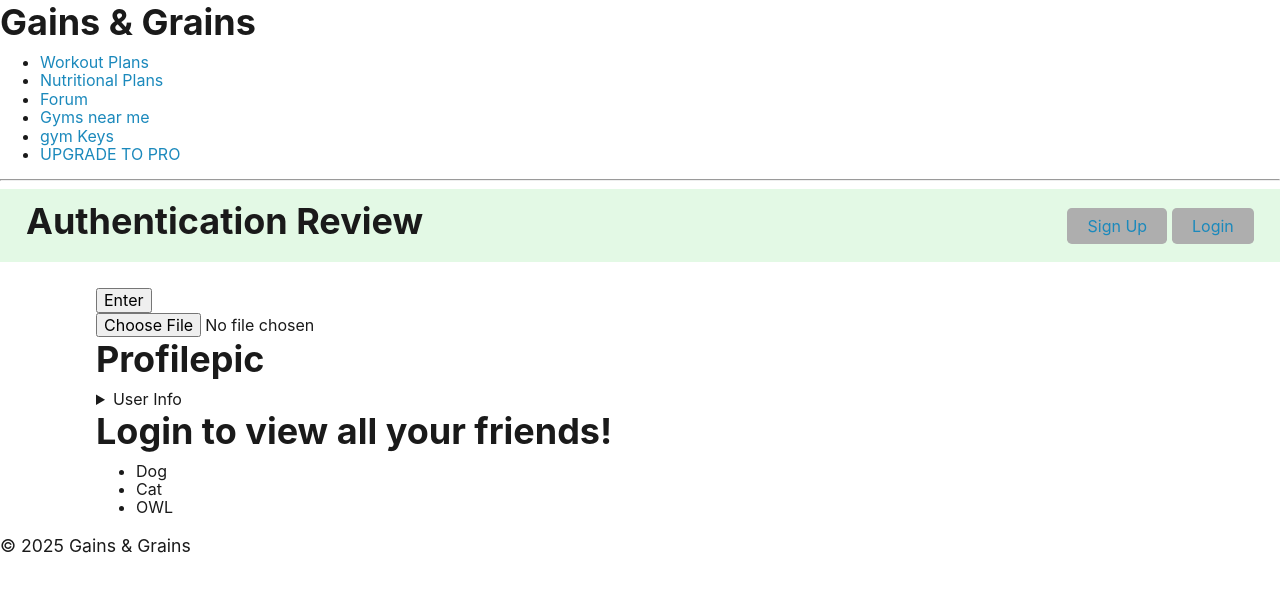
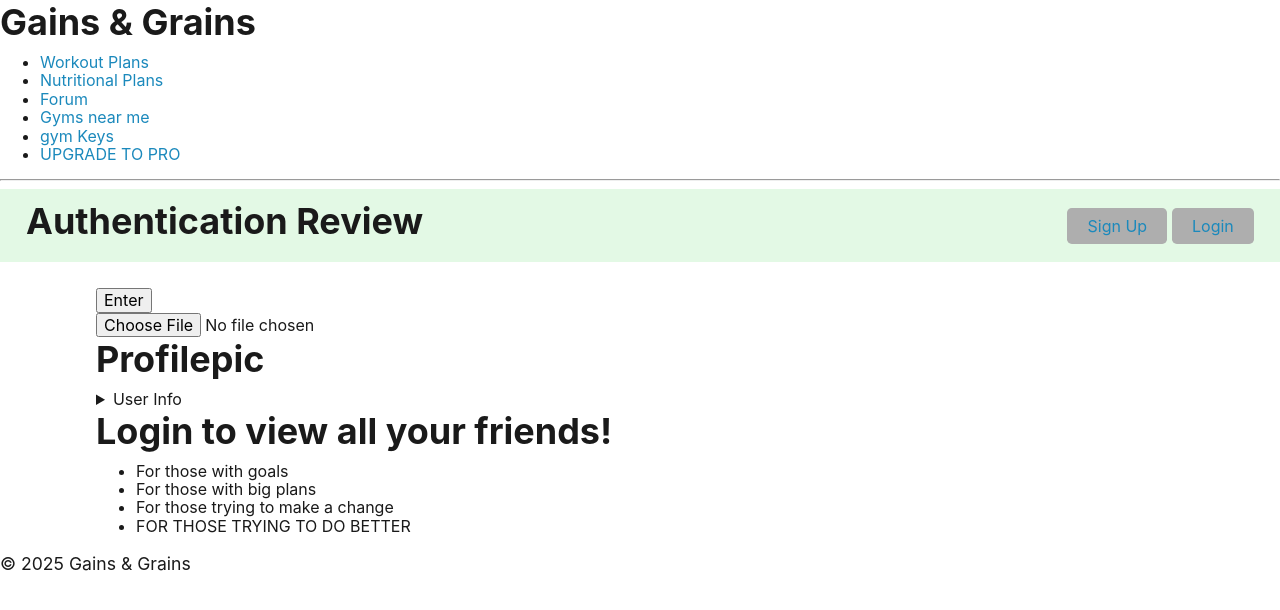
Before and after one commit to HMasese/Gains-Grains, a React app in the folder client/: page / in a window 1280 px wide. Shown: the top 610 px of the page. Built offline with nearby package versions, Linux system fonts and the light colour scheme; the HTML template or start-up script is replaced by a standard one.

Commit message:
added import .css into app.tsx. They are currently commented out.

```diff
--- a/client/src/App.tsx
+++ b/client/src/App.tsx
@@ -2,12 +2,17 @@ import { Outlet } from 'react-router-dom';
 import Navbar from './components/Navbar';
 import Header from './components/header';
 import Footer from './components/Footer';
-import Animal from './components/animal';
+import Motivation from './components/animal';
 import EnterButton from './components/EnterButton';
 import Loginbutton from './components/Loginbutton';
 import Userbody from './components/Userbody';
 import ProfilePic from './components/Profilepic';
-
+// import './header.css';
+// import './index.css';
+// import './login.css';
+// import './navbar.css';
+// import './userinfo.css';
+// import './usersettings.css';
 
 function App() {
   return (
@@ -24,7 +29,7 @@ function App() {
         <h1>Profilepic</h1>
         <Userbody />
         <Outlet />
-        <Animal />
+        <Motivation />
 
       </main>
       <Footer />
--- a/client/src/components/animal.tsx
+++ b/client/src/components/animal.tsx
@@ -1,8 +1,9 @@
-function animal(){
+function motivation(){
 
-    const animal1 = "Dog";
-    const animal2 = "Cat";
-    const animal3 = "Owl";
+    const animal1 = "For those with goals";
+    const animal2 = "For those with big plans";
+    const animal3 = "For those trying to make a change";
+    const animal4 = "for those trying to do better"
 
 const animal = JSON.parse('{"type": "Dog"}');
 console.log(animal);
@@ -11,9 +12,10 @@ console.log(animal);
         <ul>
             <li>{animal1}</li>
             <li>{animal2}</li>
-            <li>{animal3.toUpperCase()}</li>
+            <li>{animal3}</li>
+            <li>{animal4.toUpperCase()}</li>
         </ul>
     );
 }
 
-export default animal
+export default motivation
```
Also changed, not shown: client/Nutrition.html (+10 -2 lines).
